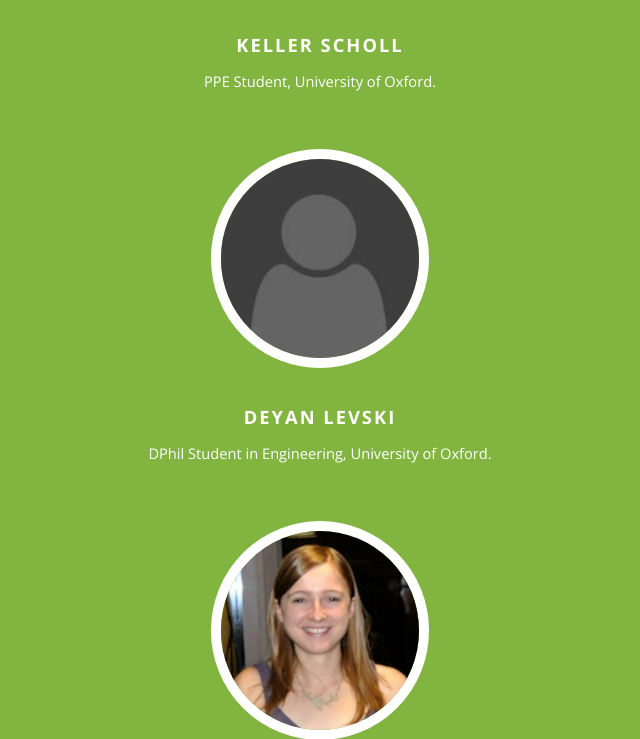
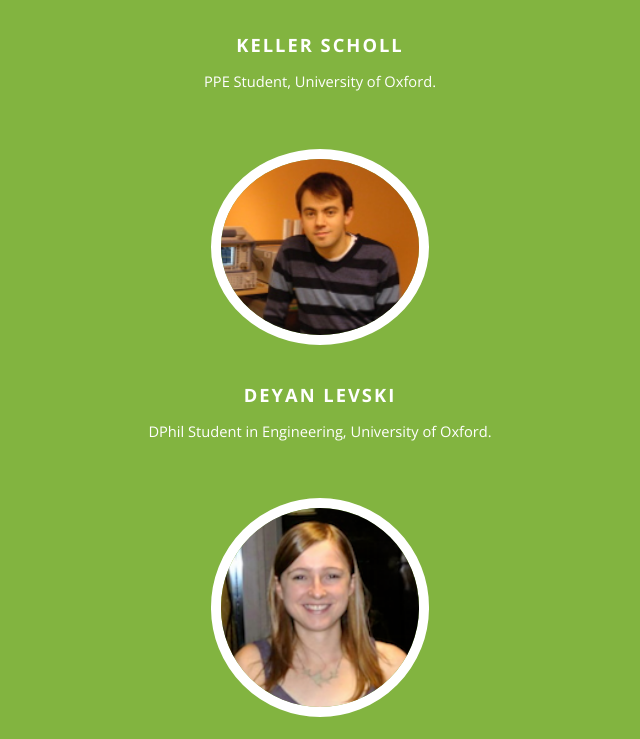
Before and after one commit to rebecca-owen/easyskim, a Flask app: template templates/login.html in a window 1280 px wide. Shown: the part 1677-2416 px from the top of the page, without its empty margins (320-960 px from the left). Run offline with Flask 2, Linux system fonts and the light colour scheme; the template is opened without the code that fills it, so the values that code supplies are empty.

Commit message:
Fix Deyan picture

```diff
--- a/templates/login.html
+++ b/templates/login.html
@@ -199,7 +199,7 @@
               <p>PPE Student, University of Oxford.</p>
             </div>
             <div class="3u">
-              <a href="#" class="image"><img src="static/images/placeholder.png" alt=""></a>
+              <a href="#" class="image"><img src="static/images/deyan.jpg" alt=""></a>
               <h3>Deyan Levski</h3>
               <p>DPhil Student in Engineering, University of Oxford.</p>
             </div>
```
